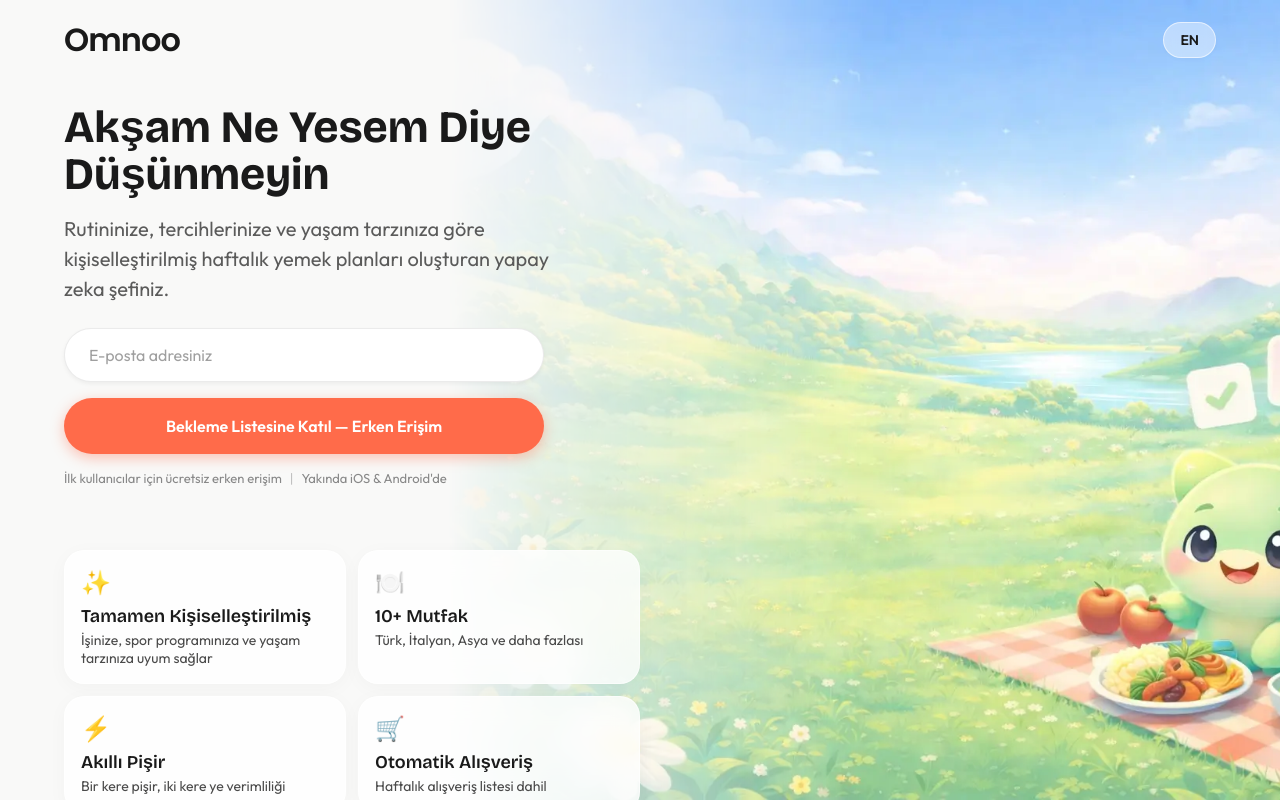
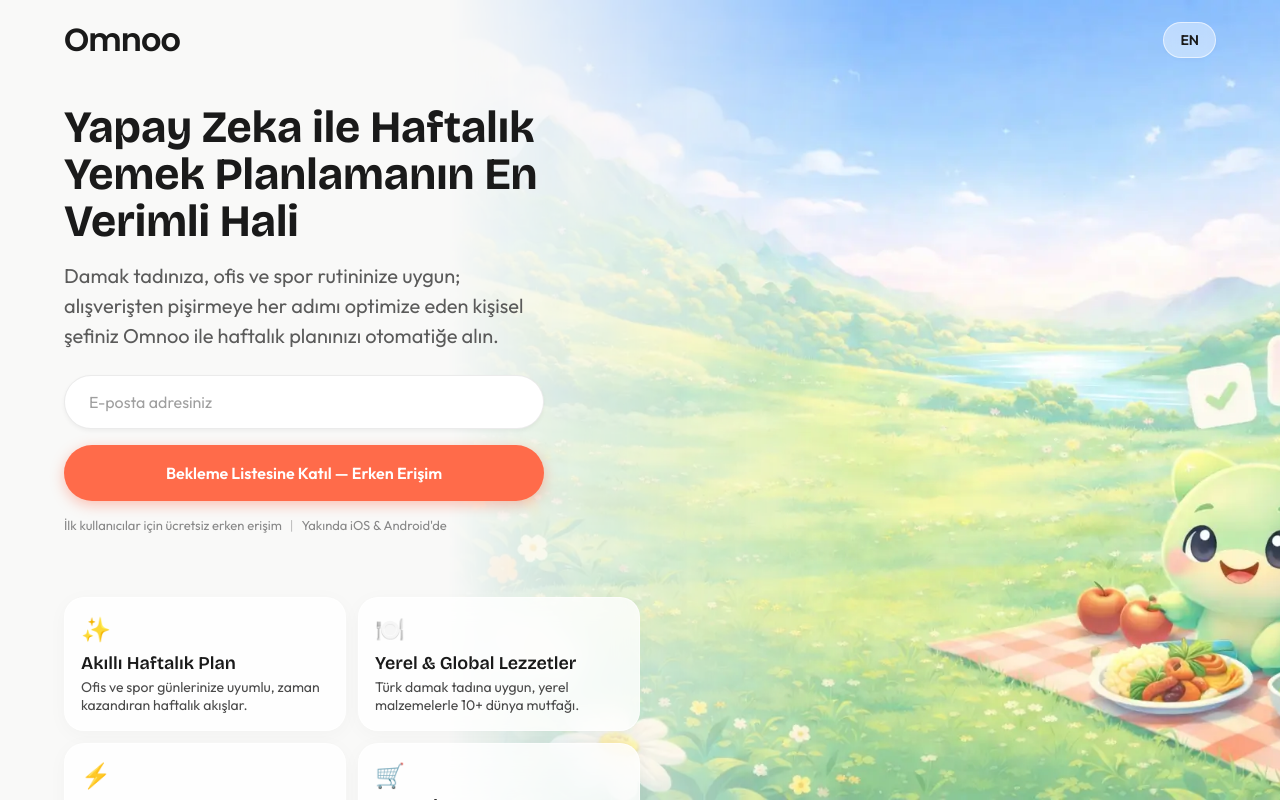
Before and after one commit to togay-aytemiz/omnoo-landing, a Next.js app: page / in a window 1280 px wide. Built offline with nearby package versions, Linux system fonts and the light colour scheme.

Commit message:
Rewrite content: Focus on efficiency, smart planning, and AI

```diff
--- a/src/i18n/dictionaries.ts
+++ b/src/i18n/dictionaries.ts
@@ -5,8 +5,8 @@ export const tr = {
         waitlist: "Bekleme Listesine Katıl",
     },
     hero: {
-        title: "Akşam Ne Yesem Diye Düşünmeyin",
-        subtitle: "Rutininize, tercihlerinize ve yaşam tarzınıza göre kişiselleştirilmiş haftalık yemek planları oluşturan yapay zeka şefiniz.",
+        title: "Yapay Zeka ile Haftalık Yemek Planlamanın En Verimli Hali",
+        subtitle: "Damak tadınıza, ofis ve spor rutininize uygun; alışverişten pişirmeye her adımı optimize eden kişisel şefiniz Omnoo ile haftalık planınızı otomatiğe alın.",
         emailPlaceholder: "E-posta adresiniz",
         joinButton: "Bekleme Listesine Katıl — Erken Erişim",
         launchText: "İlk kullanıcılar için ücretsiz erken erişim",
@@ -14,20 +14,20 @@ export const tr = {
     },
     features: {
         personalized: {
-            title: "Tamamen Kişiselleştirilmiş",
-            desc: "İşinize, spor programınıza ve yaşam tarzınıza uyum sağlar",
+            title: "Akıllı Haftalık Plan",
+            desc: "Ofis ve spor günlerinize uyumlu, zaman kazandıran haftalık akışlar.",
         },
         cuisines: {
-            title: "10+ Mutfak",
-            desc: "Türk, İtalyan, Asya ve daha fazlası",
+            title: "Yerel & Global Lezzetler",
+            desc: "Türk damak tadına uygun, yerel malzemelerle 10+ dünya mutfağı.",
         },
         cookSmart: {
-            title: "Akıllı Pişir",
-            desc: "Bir kere pişir, iki kere ye verimliliği",
+            title: "Maksimum Verimlilik",
+            desc: "Benzer malzemeleri gruplayan, israfı önleyen akıllı reçeteler.",
         },
         grocery: {
-            title: "Otomatik Alışveriş",
-            desc: "Haftalık alışveriş listesi dahil",
+            title: "Şeffaf İçerik & Alışveriş",
+            desc: "Besin değerleri net, market listesi otomatik ve optimize.",
         },
     },
     badges: {
@@ -46,8 +46,8 @@ export const en = {
         waitlist: "Join Waitlist",
     },
     hero: {
-        title: "Never Worry About What's for Dinner Again",
-        subtitle: "Your AI personal chef that creates personalized weekly meal plans based on your routine, preferences, and lifestyle.",
+        title: "The Most Efficient Way to Plan Weekly Meals with AI",
+        subtitle: "Automate your weekly plan with Omnoo, your personal chef that optimizes every step from shopping to cooking, tailored to your taste, office, and gym routine.",
         emailPlaceholder: "your@email.com",
         joinButton: "Join the Waitlist — Early Access",
         launchText: "Free early access for first users",
@@ -55,20 +55,20 @@ export const en = {
     },
     features: {
         personalized: {
-            title: "Fully Personalized",
-            desc: "Adapts to your work, gym & lifestyle",
+            title: "Smart Weekly Planning",
+            desc: "Time-saving weekly flows adaptable to your office and gym days.",
         },
         cuisines: {
-            title: "10+ Cuisines",
-            desc: "Turkish, Italian, Asian & more",
+            title: "Global Flavors, Local Touch",
+            desc: "10+ world cuisines adapted to local ingredients and your taste.",
         },
         cookSmart: {
-            title: "Cook Smart",
-            desc: "Cook once, eat twice efficiency",
+            title: "Maximum Efficiency",
+            desc: "Smart recipes that group similar ingredients and prevent waste.",
         },
         grocery: {
-            title: "Auto Groceries",
-            desc: "Weekly shopping list included",
+            title: "Transparent & Optimized",
+            desc: "Clear nutrition info and automatically optimized grocery lists.",
         },
     },
     badges: {
```
